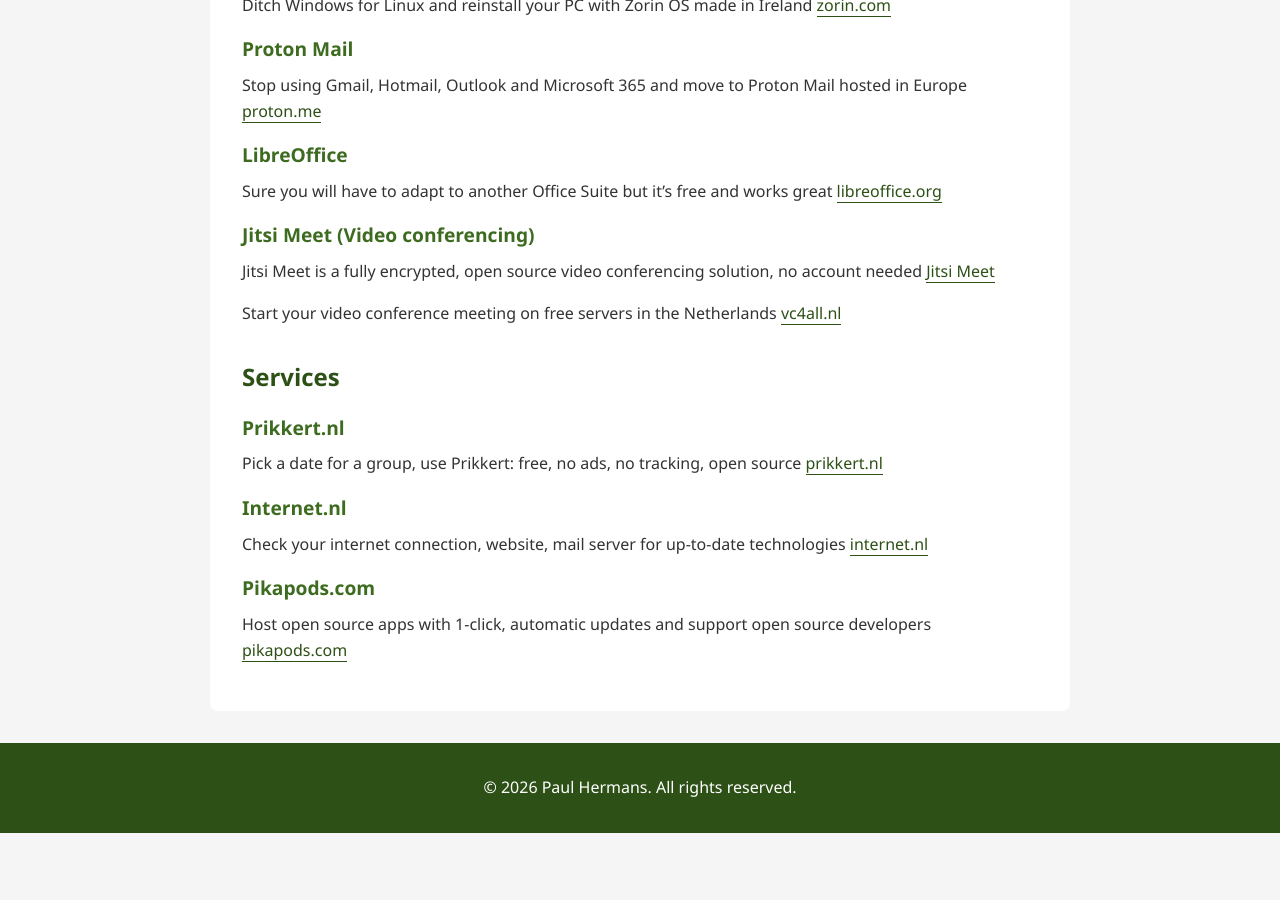
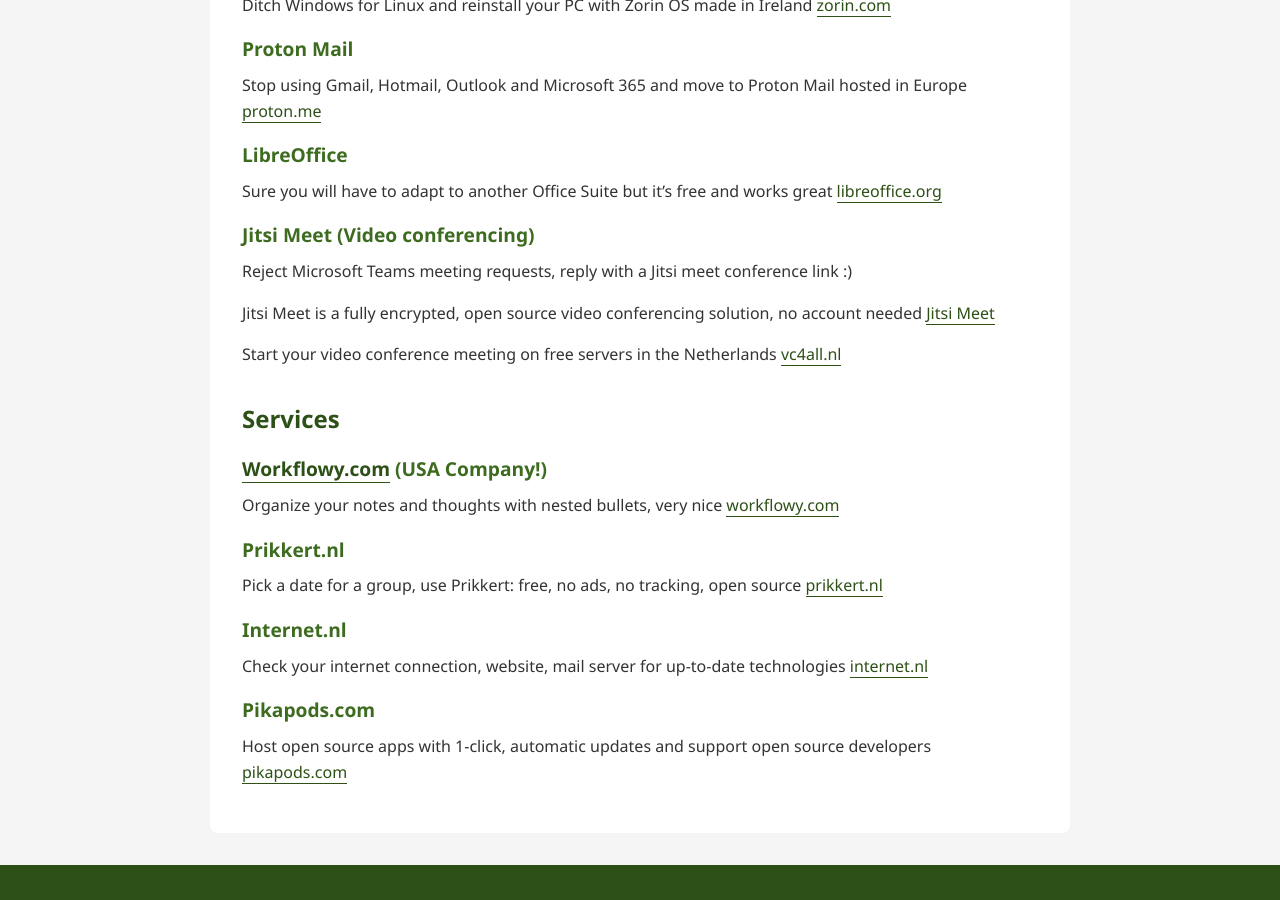
Before and after one commit to paulhermanseu/paulhermans.eu, a Jekyll site: the page built from links.md, in a window 1280 px wide and 900 px high, scrolled down 553 px. Built offline with Jekyll 4.4.1, drawn with Linux system fonts in a browser that asks for light colours; nearby versions of some CDN libraries; before the commit the page ends 1386 px from its top, so only the background shows below that.

Commit message:
Update links.md

```diff
--- a/links.md
+++ b/links.md
@@ -23,11 +23,17 @@
 
 ### Jitsi Meet (Video conferencing)
 
+Reject Microsoft Teams meeting requests, reply with a Jitsi meet conference link :)
+
 Jitsi Meet is a fully encrypted, open source video conferencing solution, no account needed [Jitsi Meet](https://jitsi.org/jitsi-meet/)
 
 Start your video conference meeting on free servers in the Netherlands [vc4all.nl](https://vc4all.nl/)
 
 ## Services
+
+### [Workflowy.com](https://workflowy.com/) (USA  Company!)
+
+Organize your notes and thoughts with nested bullets, very nice [workflowy.com](https://workflowy.com/)
 
 ### Prikkert.nl
 
```
